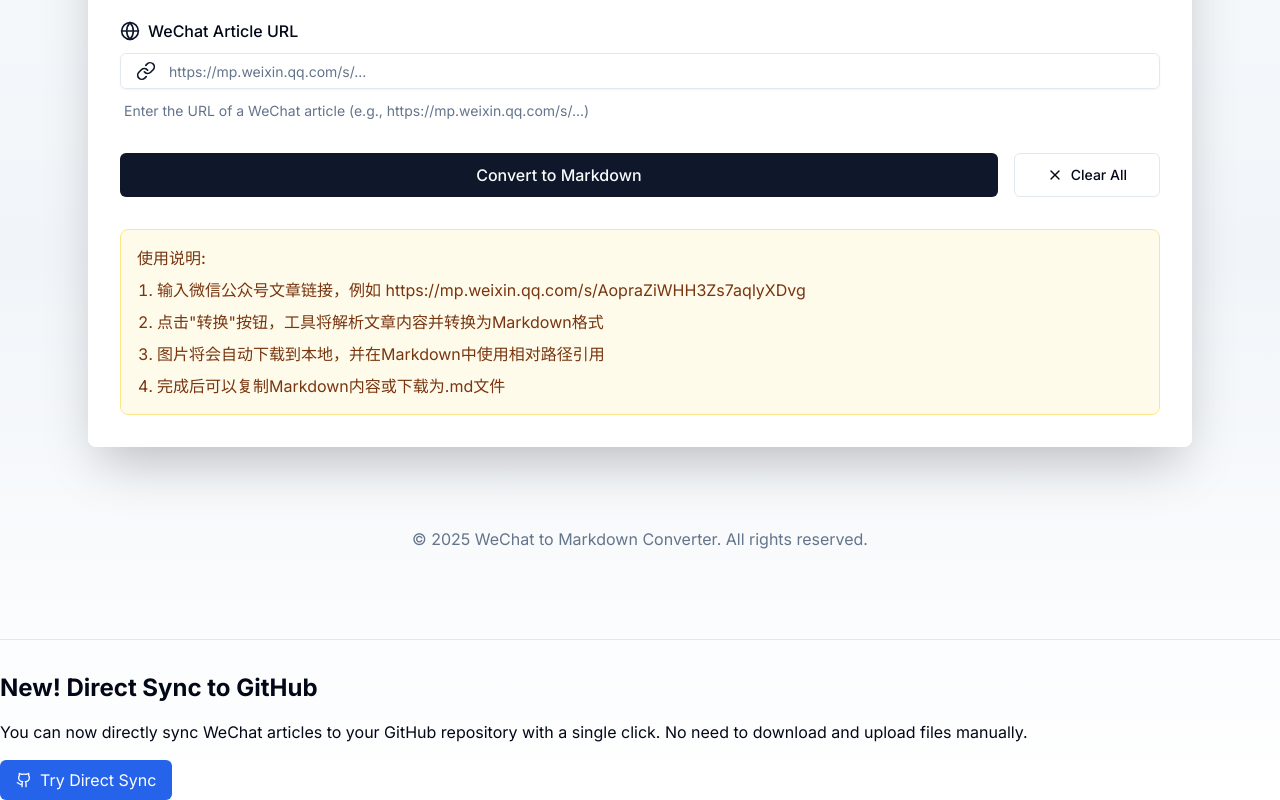
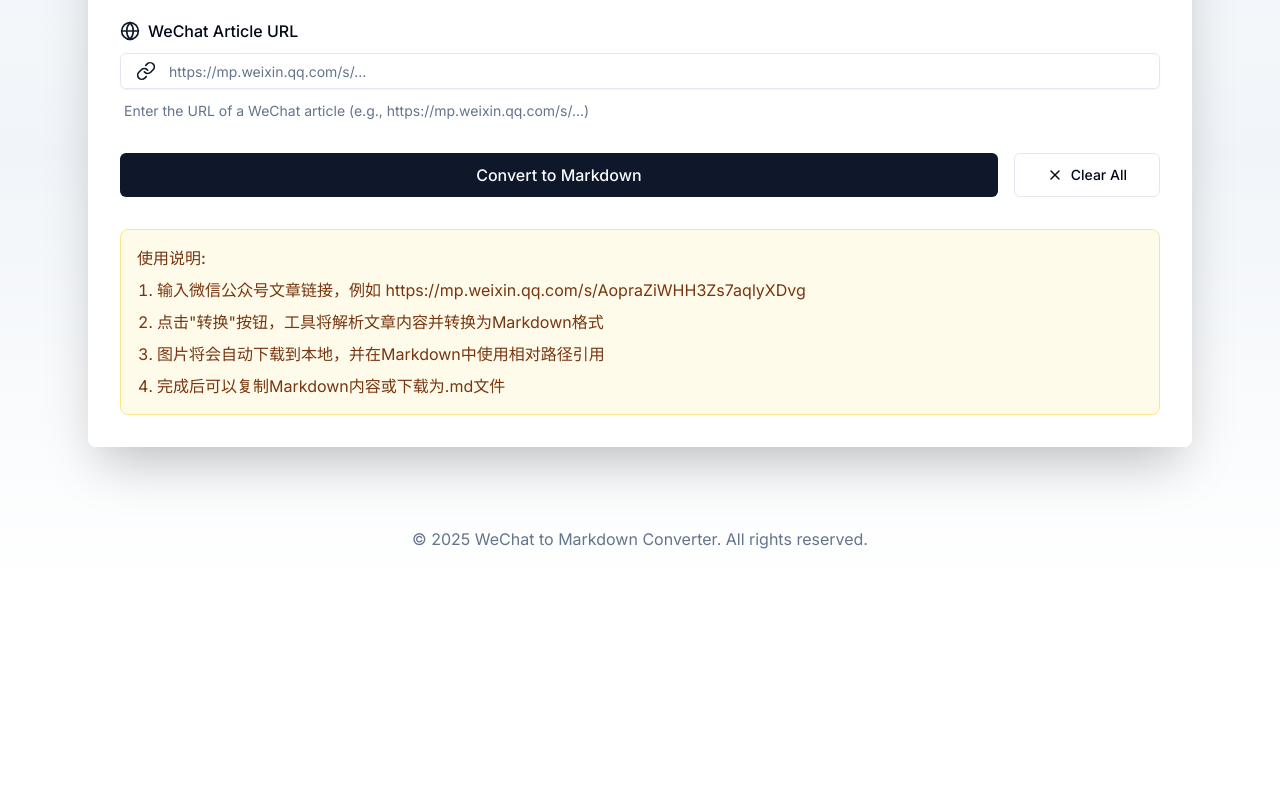
Before and after one commit to tianyaxiang/wechat-to-markdown, a Next.js app: page / in a window 1280 px wide. Shown: the part 282-1082 px from the top of the page. After the commit the page ends 873 px from the top, so only its background shows below. Built offline with nearby package versions, Linux system fonts and the light colour scheme.

Commit message:
增加同步页面

```diff
--- a/src/app/page.tsx
+++ b/src/app/page.tsx
@@ -217,21 +217,6 @@
         config={configData}
         onSave={saveConfig}
       />
-
-      {/* Add a section about the direct sync feature */}
-      <section className="mt-12 border-t pt-8 border-slate-200 dark:border-slate-800">
-        <h2 className="text-2xl font-bold mb-4">New! Direct Sync to GitHub</h2>
-        <p className="mb-4">
-          You can now directly sync WeChat articles to your GitHub repository with a single click.
-          No need to download and upload files manually.
-        </p>
-        <div className="flex">
-          <Link href="/direct-sync" className="bg-blue-600 hover:bg-blue-700 text-white px-4 py-2 rounded-md flex items-center">
-            <Github className="mr-2 h-4 w-4" />
-            Try Direct Sync
-          </Link>
-        </div>
-      </section>
     </main>
   );
 }
```
